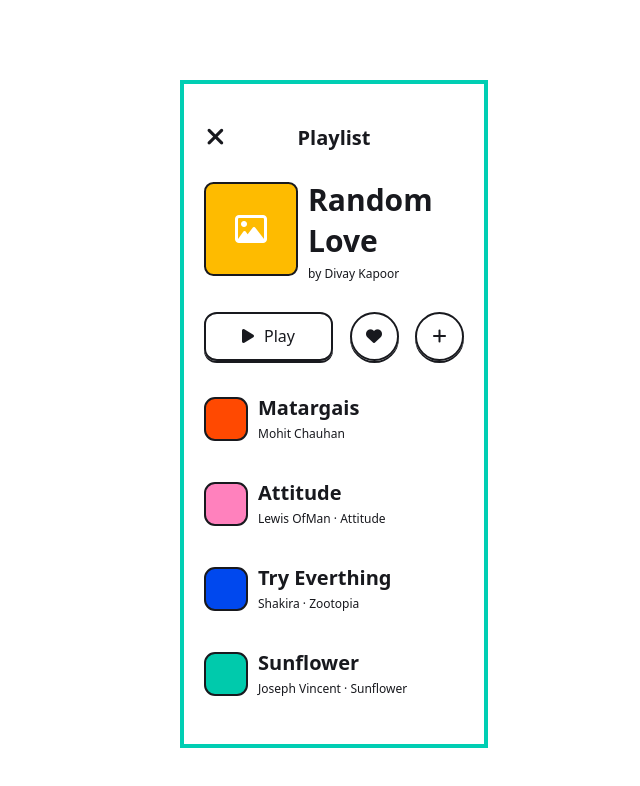
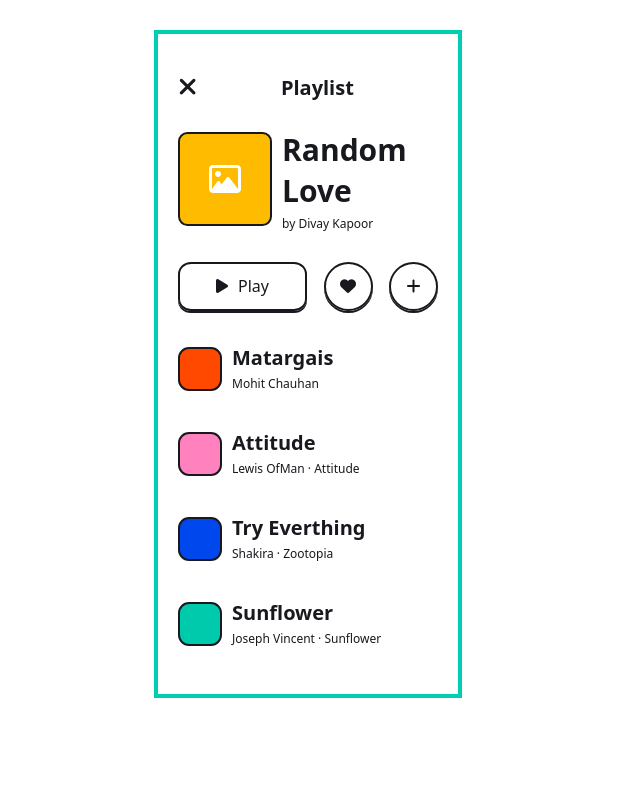
Before and after one commit to alysonnyang/kokoa-clone, a plain HTML site: page challenge/challenge_5.html in a window 1280 px wide. Shown: the whole page, without its empty margins (332-972 px from the left). Drawn offline with Linux system fonts and the light colour scheme.

Commit message:
Update challenge_5.html

```diff
--- a/challenge/challenge_5.html
+++ b/challenge/challenge_5.html
@@ -11,10 +11,8 @@
             --maincolor:#18191e;
         }
         body {
-            position: absolute;
-            top: 10%;
-            left: 40%;
-            margin: 0;
+            margin: 0 auto;
+            margin-top: 30px;
             width:300px;
             height: 660px;
             display: flex;
@@ -39,8 +37,9 @@
             font-size: 20px;
         }
         .fa-xmark {
-            position: absolute;
-            left:22px;
+            position:relative ;
+            left: -30%;
+
         }
 
         .current {
```
